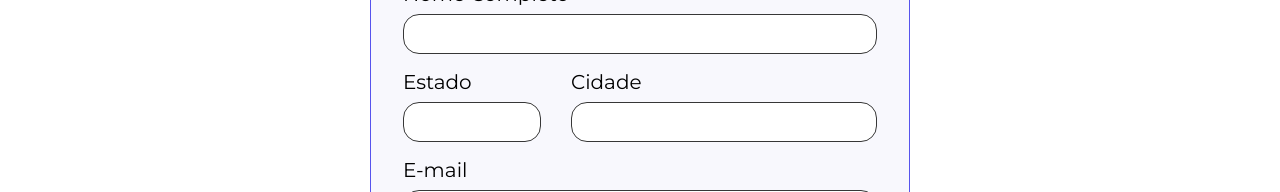
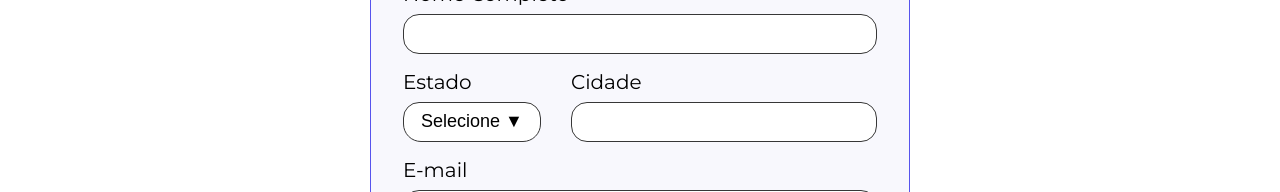
Before and after one commit to leonardoOluz/freelando, a React (Vite) app: page / in a window 1280 px wide. Shown: the part 457-649 px from the top of the page. Built offline with nearby package versions, Linux system fonts and the light colour scheme.

Commit message:
Componete ListaSuspensa criado e refatorando App.tsx.

```diff
--- a/src/App.tsx
+++ b/src/App.tsx
@@ -15,6 +15,7 @@ import { IconeWhatsApp } from "./componentes/Icones/IconeWhatsApp"
 import { Link } from "./componentes/Link/Link"
 import { ItemListaInline } from "./componentes/ItemListaInline/ItemListaInline"
 import { ListaInline } from "./componentes/ListaInline/ListaInline"
+import { ListaSuspensa } from "./componentes/ListaSuspensa/ListaSuspensa"
 
 function App() {
   return (<ProvedorTema>
@@ -48,7 +49,7 @@ function App() {
             </Row>
             <Row>
               <Col lg={4} md={4} sm={4}>
-                <CampoTexto titulo="Estado" />
+                <ListaSuspensa titulo="Estado"/>
               </Col>
               <Col lg={8} md={8} sm={8}>
                 <CampoTexto titulo="Cidade" />
@@ -90,7 +91,7 @@ function App() {
           </Col>
           <Col style={{ textAlign: 'right' }}>
             <Tipografia variante="legenda" componente="legenda">Acesse nossas redes:</Tipografia>
-              <ListaInline>
+            <ListaInline>
               <ItemListaInline>
                 <a href="/" aria-label="Link para o WhatsApp">
                   <IconeWhatsApp />
--- /dev/null
+++ b/src/componentes/ListaSuspensa/ListaSuspensa.tsx
@@ -0,0 +1,51 @@
+import styled from "@emotion/styled"
+import { useState } from "react"
+
+const LabelEstilizado = styled.label`
+  display: block;
+  width: 100%;
+  box-sizing: border-box;
+  font-weight: 400;
+  font-size: 2rem;
+  line-height: 2.4rem;
+  position: relative;
+`;
+
+const BotaoEstilizado = styled.button<{ estaAberta: boolean }>`
+  display: block;
+  width: 100%;
+  box-sizing: border-box;
+  margin-top: ${({ theme }) => theme.espacamentos.xs};
+  margin-bottom: ${({ theme }) => theme.espacamentos.s};
+  background-color: ${({ theme }) => theme.cores.branco};
+  border: .1rem solid;
+  border-color: ${({ theme }) => theme.cores.neutras.a};
+  border-radius: ${({ theme }) => theme.espacamentos.s};
+  height: 4rem;
+  font-size: 1.8rem;
+  font-weight: 400;
+  line-height: 1.7rem;
+  outline: none;
+  border-bottom-left-radius: ${({ estaAberta }) => estaAberta ? '0' : '18px'};
+  border-bottom-right-radius: ${({ estaAberta }) => estaAberta ? '0' : '18px'};
+  &:focus {
+        border-color: ${props => props.theme.cores.focus};
+    }
+`;
+
+interface PropsListaSuspensa {
+  titulo: string
+}
+
+export const ListaSuspensa = ({ titulo }: PropsListaSuspensa) => {
+  const [isOpen, setIsOpen] = useState<boolean>(false)
+
+  return (<LabelEstilizado>
+    {titulo}
+    <BotaoEstilizado
+      estaAberta={isOpen}
+      onClick={() => setIsOpen(!isOpen)}>
+      Selecione <span>{isOpen ? '▲' : '▼'}</span>
+    </BotaoEstilizado>
+  </LabelEstilizado>)
+}
```
